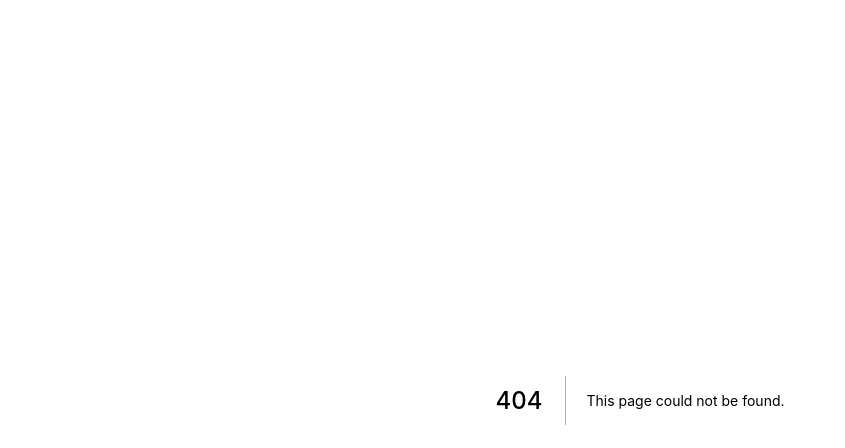
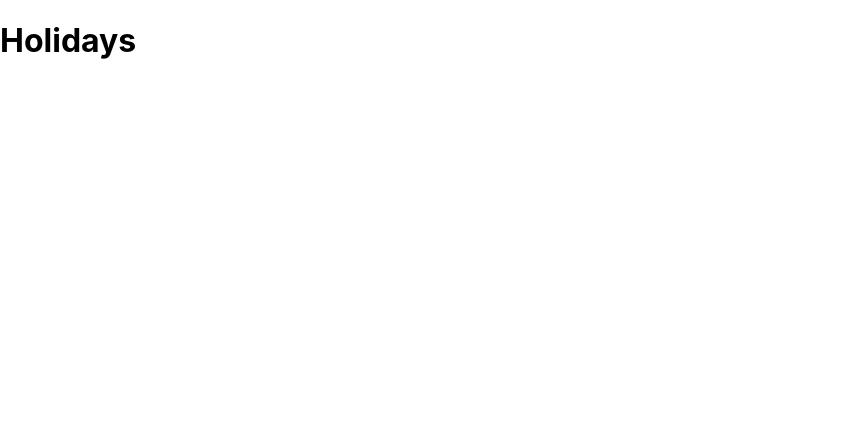
Before and after one commit to rehman9292/Updated-Source-Code-of-Fast-Holidays, a Next.js app: page /holidays in a window 1280 px wide. Before the commit this address had no page. Shown: the top 448 px of the page, without its empty margins (0-845 px from the left). Built offline with nearby package versions, Linux system fonts and the light colour scheme.

Commit message:
added holidays

```diff
--- /dev/null
+++ b/pages/holidays/index.js
@@ -0,0 +1,5 @@
+import React from 'react';
+
+export default function Holidays() {
+  return <h1>Holidays</h1>;
+}
```
